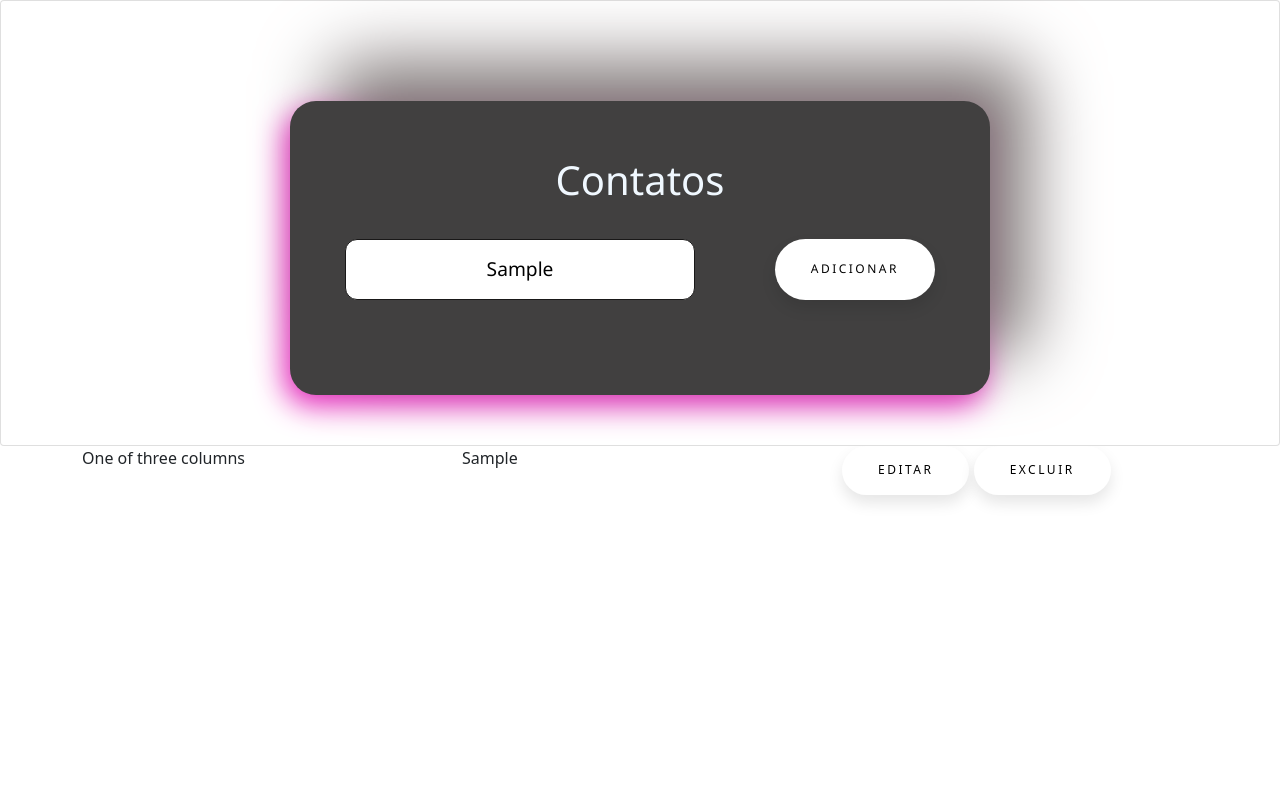
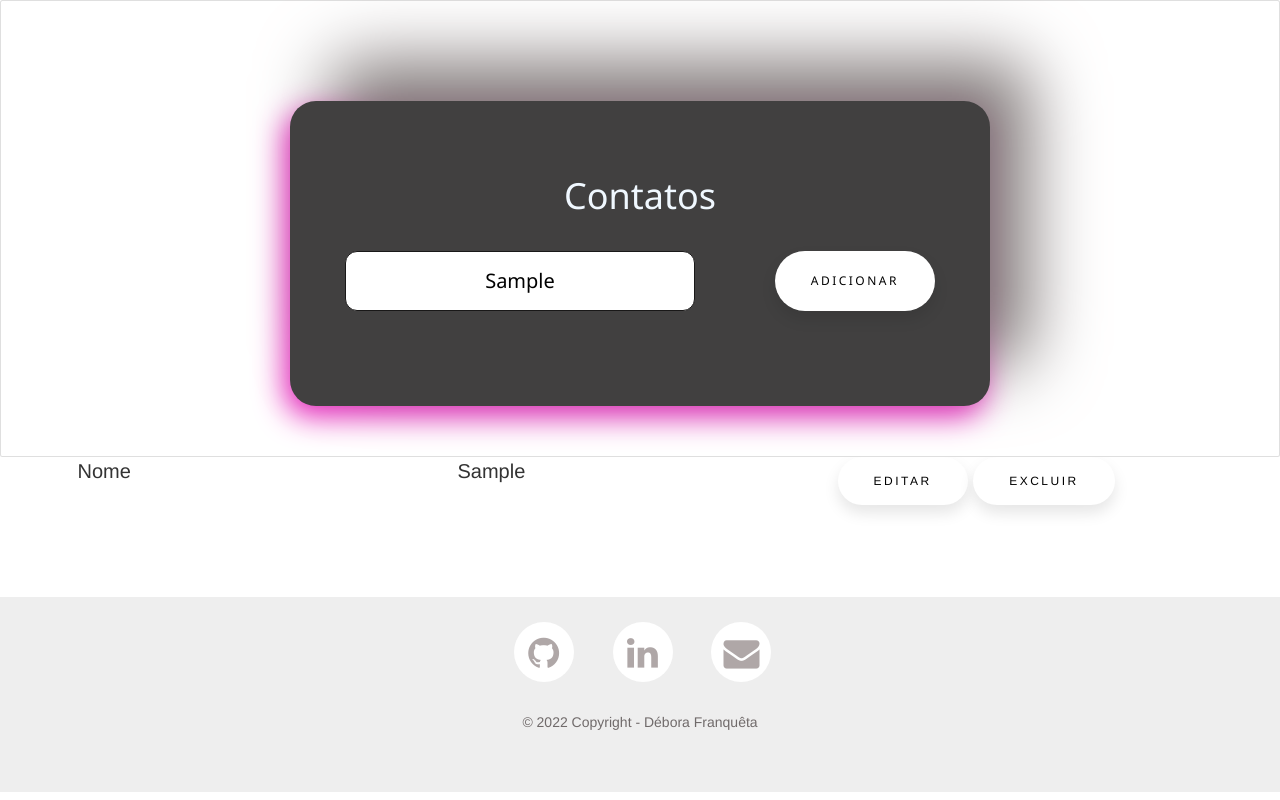
Before and after one commit to deborafranqueta/desafioSimbiose, a plain HTML site: page index.html in a window 1280 px wide. Both pictures are taken after typing "Sample" into the empty fields and a click on the button "ADICIONAR". Drawn offline with nearby package versions, Linux system fonts and the light colour scheme.

Commit message:
Adcionei o Footer, favicon e fiz alguns ajustes no JS

```diff
--- a/app.js
+++ b/app.js
@@ -18,10 +18,10 @@ function adicionar(){
   display.innerHTML += `
     <div class="container">
   <div class="row">
-    <div class="col-sm">One of three columns</div>
+    <div class="col-sm">Nome</div>
     <div class="col-sm">${array[x]}</div>
     <div class="col-sm">
-      <button onclick="editar()" id="editbutton">Editar</button>
+      <button onclick="editar(${array[x]})" id="editbutton" data-bs-toggle="modal" data-bs-target="#idEdit">Editar</button>
       <button onclick="excluir('${array[x]}')" id="deletebutton">Excluir</button>
     </div>
   </div>
@@ -41,15 +41,18 @@ function excluir(produto){
 
   display.innerHTML=''
 
+  x = x-1
+
+
   for  (let i=0; i<array.length; i++) {
 
     display.innerHTML += `
     <div class="container">
   <div class="row">
-    <div class="col-sm">One of three columns</div>
+    <div class="col-sm">Nome</div>
     <div class="col-sm">${array[i]}</div>
     <div class="col-sm">
-      <button onclick="editar()" id="editbutton">Editar</button>
+      <button onclick="editar(idEdit)" id="editbutton" data-bs-toggle="modal" data-bs-target="#idEdit" >Editar</button>
       <button onclick="excluir('${array[i]}')" id="deletebutton">Excluir</button>
     </div>
   </div>
@@ -58,7 +61,32 @@ function excluir(produto){
 
   }
 
+}
 
-console.log(indice);
+function editar(teste) {
+
+  var  modal = document.getElementById("idEdit");
+
+  modal.classList.remove("fade")
+
+  modal.classList.add("d-flex")
+
+
+
+  console.log(teste)
+
+
 
 }
+
+function fechar(){
+
+  var  modal = document.getElementById("idEdit");
+
+  modal.classList.remove("d-flex")
+
+  modal.classList.add("fade")
+
+}
+
+//function salvar(){
--- a/index.html
+++ b/index.html
@@ -8,12 +8,16 @@
       rel="stylesheet"
       integrity="sha384-1BmE4kWBq78iYhFldvKuhfTAU6auU8tT94WrHftjDbrCEXSU1oBoqyl2QvZ6jIW3"
       crossorigin="anonymous"/>
-    <link rel="stylesheet" href="style.css"/>
+      <link rel="stylesheet" href="http://maxcdn.bootstrapcdn.com/bootstrap/3.3.7/css/bootstrap.min.css">
+      <link rel="stylesheet" href="http://cdnjs.cloudflare.com/ajax/libs/font-awesome/4.6.3/css/font-awesome.min.css">
+      <link rel="shortcut icon" href="https://cdn-icons-png.flaticon.com/512/4938/4938957.png" type="image/x-icon">
+      <link rel="stylesheet" href="style.css"/>
 
 
     <title>Lista de Contatos</title>
   </head>
 
+<!-- Adcionar -->
 
   <body>
     <section class="card">
@@ -25,10 +29,49 @@
         </div>
       </div>
     </section>
+
+    <!-- Lista de produtos -->
+
     <section class="itemlista">
     </section>
 
+<!-- Editar -->
+
+    <div class="modal fade" id="idEdit" tabindex="-1" aria-labelledby="edit" aria-hidden="true">
+      <div class="modal-dialog">
+        <div class="modal-content">
+          <div class="modal-header">
+            <h5 class="modal-title" id="edit">Alterar nome</h5>
+          </div>
+          <div class="modal-body">
+            Novo produto
+          </div>
+          <div class="modal-footer">
+            <button  onclick="fechar()" type="button" class="btn btn-secondary" data-bs-dismiss="modal">Fechar</button>
+            <button onclick="salvar()" type="button" class="btn btn-primary">Salvar Alterações</button>
+          </div>
+        </div>
+      </div>
+    </div>
+
+<!-- Rodapé -->
+
+
+<footer id="meuFooter">
+  <div class="container">
+  </div>
+  <div class="footer-social">
+      <a href="https://github.com/deborafranqueta"  target="_blank" class="social-icons"><i class="fa fa-github" aria-hidden="true"></i></a>
+      <a href="https://www.linkedin.com/in/deborafranqueta/"  target="_blank" class="social-icons"><i class="fa fa-linkedin" aria-hidden="true"></i><a>
+      <a href="https://malito:debora_franqueta@hotmail.com" class="social-icons"><i   target="_blank" class="fa fa-envelope" aria-hidden="true"  ></i></a>
+      <p class="footer-copyright">© 2022 Copyright - Débora Franquêta</p>
+  </div>
+</footer>
+
+<!-- JS-->
+
     <script src="app.js"></script>
+    <script src="http://maxcdn.bootstrapcdn.com/bootstrap/3.3.7/js/bootstrap.min.js"></script>
 
   </body>
 </html>
--- a/style.css
+++ b/style.css
@@ -1,3 +1,10 @@
+
+body{
+  flex-direction: column;
+  height: 100%;
+}
+
+
 h1{
   text-align: center;
   font-family: 'Segoe UI', Tahoma, Geneva, Verdana, sans-serif;
@@ -34,6 +41,7 @@ h1{
   }
 
 .conteudo{
+
   margin: 0 auto;
   width: 100%;
   max-width: 700px;
@@ -43,7 +51,7 @@ h1{
   border-radius: 26px;
   font-family: 'Segoe UI', Tahoma, Geneva, Verdana, sans-serif;
   background:#414040;
-   box-shadow:  40px -40px 70px #807878, -5px 10px 30px #e61ebb;
+  box-shadow:  40px -40px 70px #807878, -5px 10px 30px #e61ebb;
 }
 
 .topo{
@@ -60,6 +68,80 @@ h1{
   border-radius: 12px;
   border: 1px solid #191818;
   outline: none;
-  font-size: 1.2rem;
+  font-size: 20px;
   color: #000000;
 }
+
+.row{
+  font-size: 20px;
+}
+
+#meuFooter .footer-copyright{
+  margin-bottom: 35px;
+  text-align: center;
+  color: rgb(112, 106, 106);
+}
+
+
+#meuFooter .footer-social{
+  text-align: center;
+  padding-top: 25px;
+  padding-bottom: 25px;
+  background-color: #eee;
+}
+
+#meuFooter .fa{
+  font-size: 36px;
+  margin-right: 15px;
+  margin-left: 20px;
+  background-color: white;
+  color: #afa7a7;
+  border-radius: 51%;
+  padding: 10px;
+  height: 60px;
+  width: 60px;
+  text-align: center;
+  line-height: 43px;
+  text-decoration: none;
+  transition:color 0.2s;
+}
+
+#meuFooter .fa-github:hover{
+ color: #000000;
+}
+
+#meuFooter .fa-github:focus{
+  color: #020202;
+}
+
+#meuFooter .fa-linkedin:hover{
+  color:rgb(7, 90, 167);
+}
+
+#meuFooter .fa-linkedin:focus{
+  color:rgb(7, 90, 167)e;
+}
+
+#meuFooter .fa-envelope:hover{
+  color:red;
+}
+
+#meuFooter .fa-envelope:focus{
+  color:red;
+}
+
+#meuFooter{
+  flex: 0 0 auto;
+  -webkit-flex: 0 0 auto;
+ }
+
+
+.container{
+ flex: 1 0 auto;
+ -webkit-flex: 1 0 auto;
+ min-height: 70px;
+}
+
+p {
+  margin-top: 30px;
+}
```
